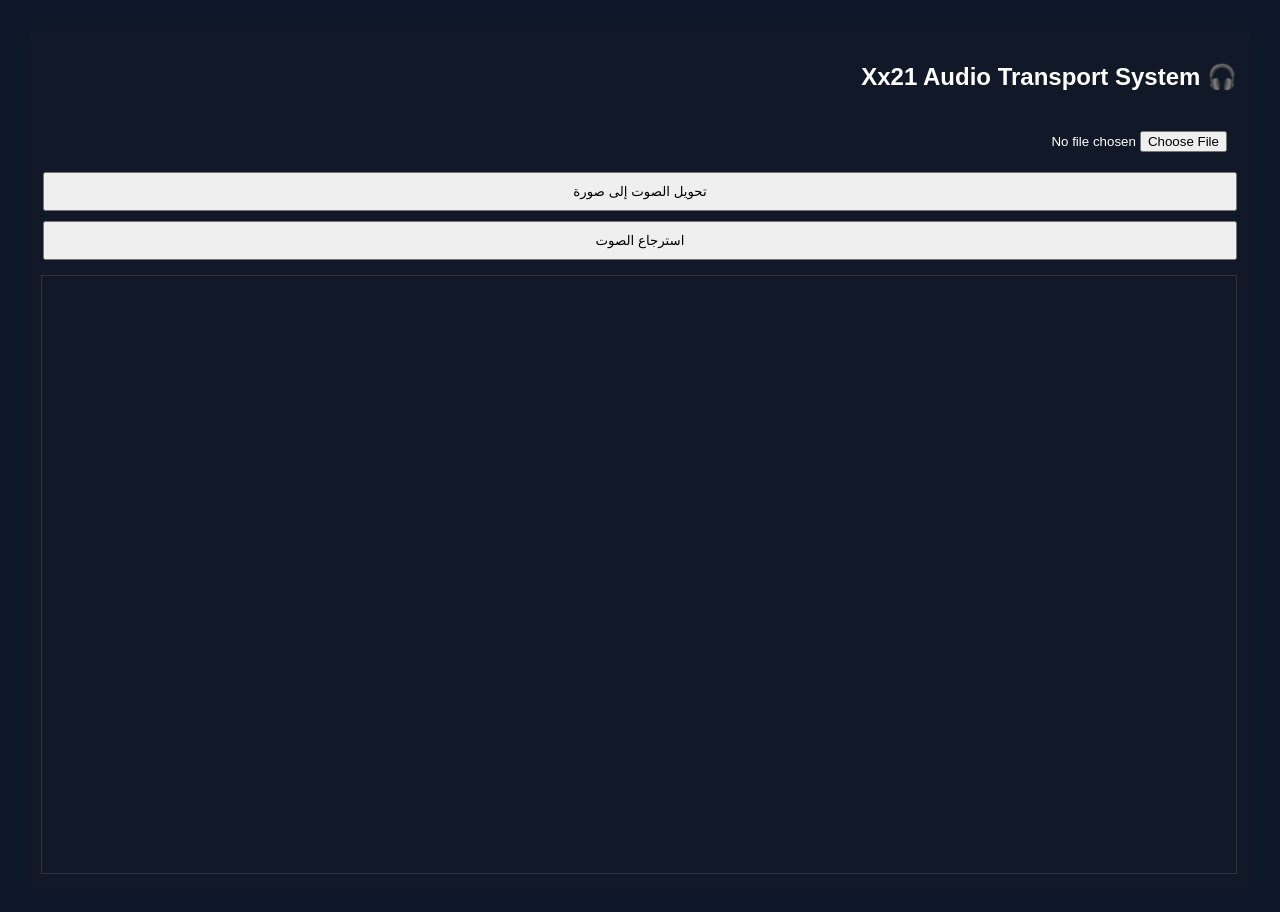
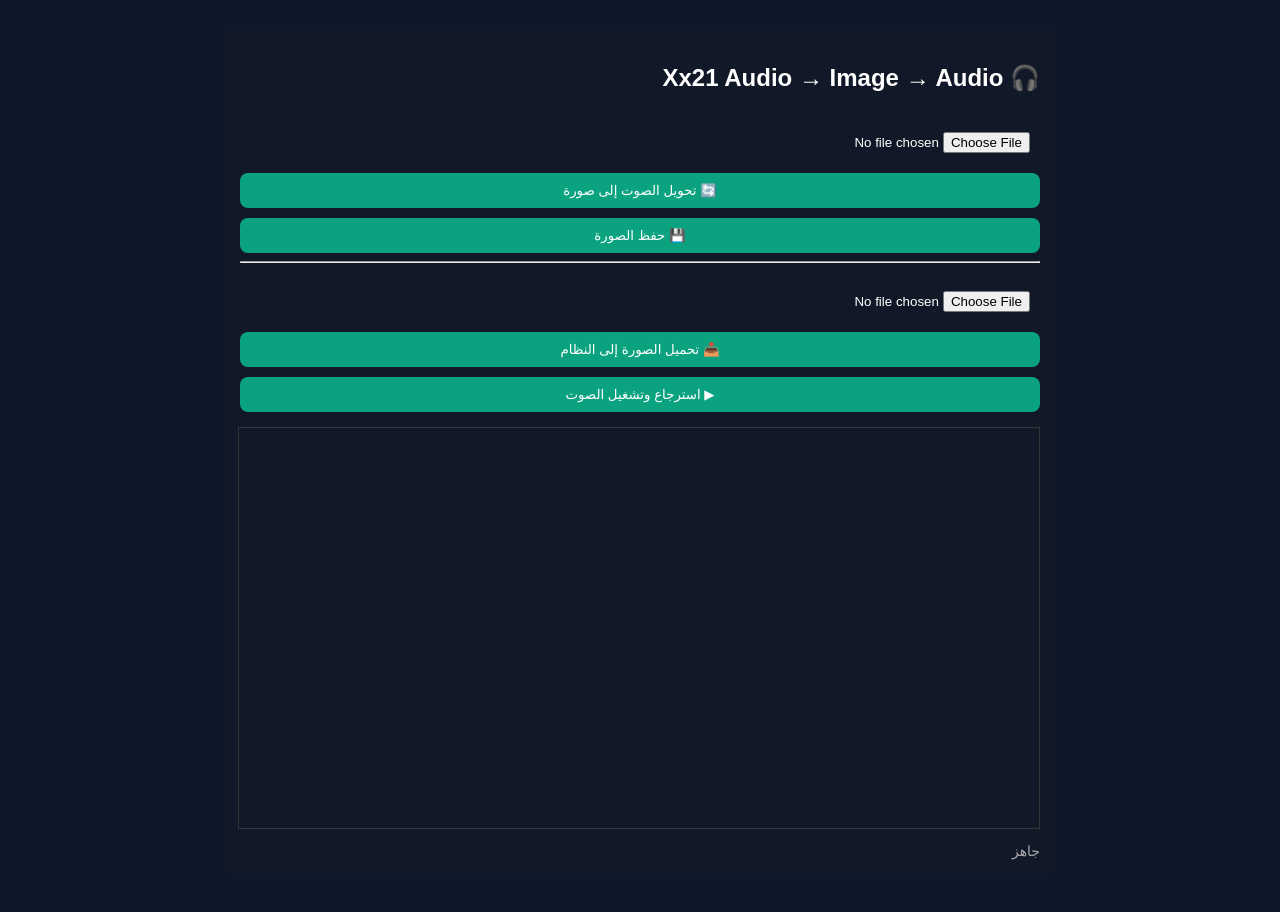
Before and after one commit to alkasm1/Xx21, a plain HTML site: page index.html in a window 1280 px wide. Drawn offline with Linux system fonts and the light colour scheme.

Commit message:
Update index.html

```diff
--- a/index.html
+++ b/index.html
@@ -2,7 +2,7 @@
 <html lang="ar" dir="rtl">
 <head>
 <meta charset="UTF-8">
-<title>Xx21 Audio → Image → Audio (Fixed)</title>
+<title>Xx21 Audio System FULL</title>
 
 <style>
 body{
@@ -14,20 +14,40 @@ body{
 
 .card{
   background:#111827;
-  padding:15px;
+  padding:16px;
   border-radius:12px;
+  max-width:800px;
+  margin:auto;
 }
 
 button,input{
   width:100%;
   margin-top:10px;
   padding:10px;
+  border-radius:8px;
+  border:none;
+}
+
+button{
+  background:#0BA37F;
+  color:white;
+  cursor:pointer;
+}
+
+button:hover{
+  background:#0a8c6c;
 }
 
 canvas{
   margin-top:15px;
   width:100%;
   border:1px solid #333;
+}
+
+.small{
+  margin-top:10px;
+  font-size:14px;
+  color:#aaa;
 }
 </style>
 </head>
@@ -36,27 +56,39 @@ canvas{
 
 <div class="card">
 
-<h2>🎧 Xx21 Audio Transport System</h2>
+<h2>🎧 Xx21 Audio → Image → Audio</h2>
 
+<!-- اختيار الصوت -->
 <input type="file" id="audioInput" accept="audio/*">
 
-<button onclick="encodeAudio()">تحويل الصوت إلى صورة</button>
-<button onclick="decodeAudio()">استرجاع الصوت</button>
+<button onclick="encodeAudio()">🔄 تحويل الصوت إلى صورة</button>
+
+<button onclick="saveImage()">💾 حفظ الصورة</button>
+
+<hr>
+
+<!-- اختيار الصورة -->
+<input type="file" id="imageInput" accept="image/png">
+
+<button onclick="loadImage()">📥 تحميل الصورة إلى النظام</button>
+
+<button onclick="decodeAudio()">▶ استرجاع وتشغيل الصوت</button>
 
 <canvas id="canvas"></canvas>
+
+<div class="small" id="status">جاهز</div>
 
 </div>
 
 <script>
 
 /* =========================
-   ALM CORE (داخل الملف للتجربة)
+   ALM CORE (مضمن)
 ========================= */
 const ALM_CORE = {
 
   audio: {
 
-    // تحويل الصوت إلى PCM bytes
     async fileToPCM(file){
 
       const ctx = new AudioContext();
@@ -97,7 +129,6 @@ const ALM_CORE = {
       };
     },
 
-    // إعادة بناء WAV من PCM
     pcmToAudio(bytes, sampleRate){
 
       const buffer = new ArrayBuffer(44 + bytes.length);
@@ -138,12 +169,14 @@ const ALM_CORE = {
 
 
 /* =========================
-   GLOBAL STATE
+   STATE
 ========================= */
 let meta = {
   sampleRate: 8000,
-  length: 0
+  bytes: null
 };
+
+let lastCanvas = null;
 
 
 /* =========================
@@ -154,11 +187,14 @@ async function encodeAudio(){
   const file = document.getElementById("audioInput").files[0];
   if (!file) return alert("اختر ملف صوت");
 
+  setStatus("⏳ جاري التحويل...");
+
   const result = await ALM_CORE.audio.fileToPCM(file);
 
+  meta.sampleRate = result.sampleRate;
+  meta.bytes = result.bytes;
+
   const bytes = result.bytes;
-  meta.sampleRate = result.sampleRate;
-  meta.length = bytes.length;
 
   const size = Math.ceil(Math.sqrt(bytes.length / 4));
 
@@ -178,12 +214,55 @@ async function encodeAudio(){
 
   ctx.putImageData(img, 0, 0);
 
-  alert("✔ تم تحويل الصوت إلى صورة بنجاح");
+  lastCanvas = canvas.toDataURL("image/png");
+
+  setStatus("✔ تم التحويل إلى صورة");
 }
 
 
 /* =========================
-   DECODE IMAGE → AUDIO
+   SAVE IMAGE
+========================= */
+function saveImage(){
+
+  if (!lastCanvas) return alert("لا توجد صورة");
+
+  const a = document.createElement("a");
+  a.href = lastCanvas;
+  a.download = "audio.png";
+  a.click();
+}
+
+
+/* =========================
+   LOAD IMAGE
+========================= */
+function loadImage(){
+
+  const file = document.getElementById("imageInput").files[0];
+  if (!file) return alert("اختر صورة");
+
+  const img = new Image();
+
+  img.onload = () => {
+
+    const canvas = document.getElementById("canvas");
+    const ctx = canvas.getContext("2d");
+
+    canvas.width = img.width;
+    canvas.height = img.height;
+
+    ctx.drawImage(img, 0, 0);
+
+    setStatus("✔ تم تحميل الصورة داخل النظام");
+  };
+
+  img.src = URL.createObjectURL(file);
+}
+
+
+/* =========================
+   DECODE AUDIO
 ========================= */
 function decodeAudio(){
 
@@ -210,7 +289,15 @@ function decodeAudio(){
   const audio = new Audio(audioURL);
   audio.play();
 
-  alert("✔ تم استرجاع وتشغيل الصوت");
+  setStatus("▶ تشغيل الصوت");
+}
+
+
+/* =========================
+   STATUS
+========================= */
+function setStatus(msg){
+  document.getElementById("status").textContent = msg;
 }
 
 </script>
```
